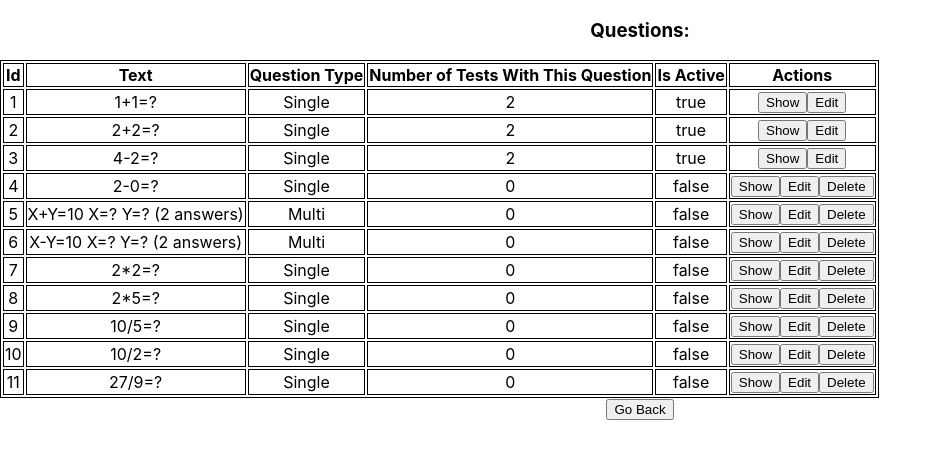
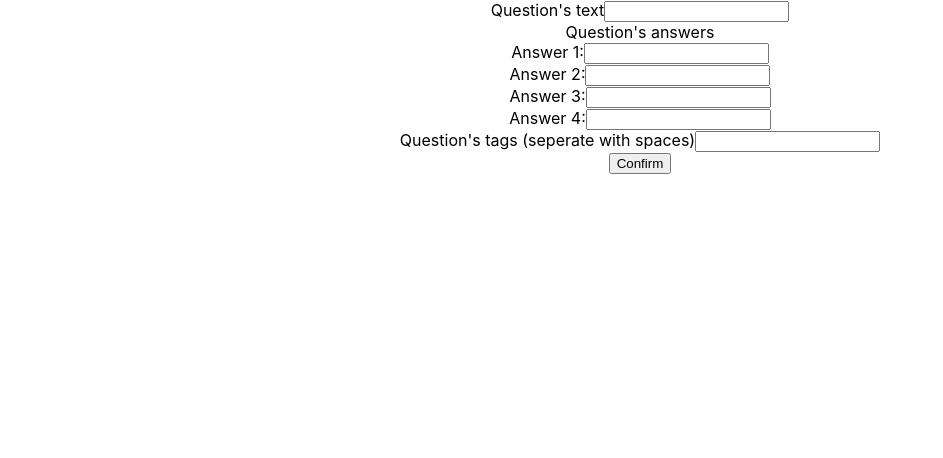
Before and after one commit to Yoav007/TestSystemSPA, a React (Create React App) app: page /manageQuestions/edit/1 in a window 1280 px wide. Shown: the top 458 px of the page, without its empty margins (0-943 px from the left). Built offline with nearby package versions, Linux system fonts and the light colour scheme; data requests are answered from the project's data file.

Commit message:
including eldad stuff

```diff
--- a/src/App.js
+++ b/src/App.js
@@ -1,29 +1,30 @@
 import logo from './logo.svg';
 import './App.css';
 import { MainMenu } from './components/mainMenu/mainMenu';
-import { Routes, Route} from 'react-router-dom';
+import { Routes, Route } from 'react-router-dom';
 import { ManageQuestions } from './components/manageQuestions/manageQuestions';
 import { ManageTests } from './components/manageTests/manageTests';
 import { ReportsMenu } from './components/reportsMenu/reportsMenu';
 import { ReportByTestMenu } from './components/reportByTestMenu/reportByTestMenu';
-import { ShowQuestion } from './components/showQuestion/showQuestion';
-import { CreateTest } from './components/createTest/createTest';
+import { ShowQuestion } from './components/manageQuestions/showQuestion/showQuestion';
+import { EditQuestion } from './components/manageQuestions/questionEditPage/editQuestion';
+import { CreateTest } from './components/manageTests/createTest/createTest';
 
 
 //hello
 function App() {
   return (
     <div className="App">
-    <Routes>
-      <Route path="/" element={<MainMenu/>}/>
-      <Route path="/manageQuestions/:id" element={<ManageQuestions/>}/>
-      <Route path="/manageQuestions/edit/:id" element={<ManageQuestions/>}/>
-      <Route path="/manageQuestions/show/:id" element={<ShowQuestion/>}/>
-      <Route path="/manageTests/:id" element={<ManageTests/>}/>
-      <Route path="/reports/:id" element={<ReportsMenu/>}/>
-      <Route path="/reports/byTest/:id" element={<ReportByTestMenu/>}/>
-      <Route path="/createTest/:id" element={<CreateTest/>}/>
-    </Routes>
+      <Routes>
+        <Route path="/" element={<MainMenu />} />
+        <Route path="/manageQuestions/:id" element={<ManageQuestions />} />
+        <Route path="/manageQuestions/edit/:id" element={<EditQuestion />} />
+        <Route path="/manageQuestions/show/:id" element={<ShowQuestion />} />
+        <Route path="/manageTests/:id" element={<ManageTests />} />
+        <Route path="/reports/:id" element={<ReportsMenu />} />
+        <Route path="/reports/byTest/:id" element={<ReportByTestMenu />} />
+        <Route path="/createTest/:id" element={<CreateTest />} />
+      </Routes>
     </div>
   );
 }
--- /dev/null
+++ b/src/components/manageQuestions/addQuestion/addQuestion.js
@@ -0,0 +1,3 @@
+export function AddQuestion(){
+
+}
--- a/src/components/manageQuestions/manageQuestions.js
+++ b/src/components/manageQuestions/manageQuestions.js
@@ -41,6 +41,7 @@ export function ManageQuestions() {
     }
     function editQuestion(id) {
         console.log("redirect to edit question");
+        navigate("/manageQuestions/edit/" + id)
     }
 
     if (questions.length == 0) return <h3>There are no questions in this topic</h3>
--- /dev/null
+++ b/src/components/manageQuestions/questionEditPage/editQuestion.js
@@ -0,0 +1,74 @@
+import { useEffect, useRef, useState } from "react";
+import { useParams } from "react-router-dom";
+import { QuestionService } from "../../../services/questionService";
+
+export function EditQuestion() {
+    const params = useParams();
+    const [question, setQuestion] = useState("");
+    const questionService = new QuestionService();
+
+    let text = useRef("");
+    let answersText = useRef([]);
+    let answersCorrect = useRef([]);
+    let tags = useRef("");
+
+    useEffect(() => {
+        questionService.getById(params.id)
+            .then(q => {
+                console.log(q);
+                setQuestion(q);
+            });
+    }, [])
+
+    function editQuestion() {
+        let textArr = [];
+        console.log("blah" + textArr.at(2));
+        console.log(answersText.current.values);
+        for (let index = 0; index < question.answers.length; index++) {
+            const ans = {
+                text: answersText.current.at(index),
+                isCorrect: answersCorrect.current.values()[index]
+            }
+            textArr.push(ans);
+        }
+        let myTags = tags.current.value.split(" ");
+
+        let editedQuestions = {
+            id: question.id,
+            text: text.current.value,
+            isSingle: question.isSingle,
+            topicId: question.topicId,
+            answers: textArr,
+            tags: myTags,
+            isActive: question.isActive
+        }
+        console.log(editedQuestions);
+    }
+
+    if (!question) return (
+        <p>Couldn't find question</p>
+    )
+    return (
+        <div>
+            <div>
+                <label>Question's text</label>
+                <input type="text" ref={text} />
+            </div>
+            <div>
+                <label>Question's answers</label>
+                {question.answers.map((answer, index) => {
+                    return <div key={index}>
+                        <label>Answer {index + 1}:</label>
+                        <input type="text" ref={answersText[index]} />
+                    </div>
+                })}
+            </div>
+            <div>
+                <label>Question's tags (seperate with spaces)</label>
+                <input type="text" ref={tags} />
+            </div>
+            <button onClick={() => editQuestion()}>Confirm</button>
+        </div>
+    )
+
+}
--- a/src/components/showQuestion/showQuestion.js
+++ b/src/components/manageQuestions/showQuestion/showQuestion.js
@@ -1,7 +1,7 @@
 import { useEffect, useState } from "react";
 import { useNavigate, useParams } from "react-router-dom";
-import { QuestionService } from "../../services/questionService";
-import TopicService from "../../services/topicService";
+import { QuestionService } from "../../../services/questionService";
+import TopicService from "../../../services/topicService";
 import './showQuestion.scss'
 
 export function ShowQuestion() {
--- /dev/null
+++ b/src/components/manageTests/createTest/createTest.js
@@ -0,0 +1,119 @@
+import { useRef, useState, useEffect } from 'react';
+import { useNavigate, useParams } from 'react-router-dom';
+import { QuestionService } from '../../services/questionService';
+import { TestService } from '../../services/testService';
+import TopicService from '../../services/topicService';
+import './createTest.scss';
+
+export function CreateTest() {
+
+    const testService = new TestService();
+    const questionsService = new QuestionService();
+    //const topicService = new TopicService();
+    const params = useParams();
+    const [allQuestions, setAllQuestions] = useState([]);
+    //const [topics, setTopics] = useState([]);
+    const [questions, setQuestions] = useState([]);
+    const navigate = useNavigate();
+    let testName = useRef("");
+    let introText = useRef("");
+    let passingGrade = useRef(0);
+
+    useEffect(() => {
+        questionsService.get().then(data => {
+            if (data) {
+                let result = data.filter(q => q.topicId == params.id);
+                console.log(result);
+                setAllQuestions(result);
+            }
+        });
+
+        // topicService.get().then(data => {
+        //     if (data) {
+        //         let result = data.filter(t=> t.topicId == params.id);
+        //         setTopics(result);
+        //     }
+        // });
+    }, [params.id]);
+
+    function addToTest(id){
+        let coppy = questions;
+        let selectedQ = allQuestions.find(x => x.id==id);
+
+        if (!questions.includes(selectedQ)){
+            coppy.push(selectedQ);
+        }
+        else{
+            coppy = coppy.filter(q=> q.id != id);
+        }
+        console.log(coppy);
+        setQuestions(coppy);
+        console.log(questions);
+    }
+
+    function back(){
+        navigate("/manageTests/" + params.id)
+    }
+
+    function addTest() {
+        const test = {
+            name: testName.current.value,
+            intro: introText.current.value,
+            passGrade: passingGrade.current.value,
+            version: 1,
+            isActive: false,
+            questionsIdCollection: questions.current.value,
+            topicId: params.id
+        }
+        testService.post(test);
+        navigate("/manageTests/" + params.id)
+    }
+
+    return (
+        <div className='createTest'>
+            <h2>Create new test</h2>
+            <div>
+                <label>
+                    Name:
+                    <input type="text" ref={testName} />
+                </label>
+            </div>
+            <br />
+            <div>
+                <label>
+                    Introdaction to the test:
+                    <input textarea="true" ref={introText} />
+                </label>
+            </div>
+            <br />
+            <div>
+                <label>
+                    Passing grade:
+                    <input type="number" placeholder='numbers only' ref={passingGrade} />
+                </label>
+            </div>
+            <br />
+            <div>
+                <h2>qustions (click to add the question to the test)</h2>
+                <table className='table'>
+                    <thead>
+                        <tr>
+                            <th>question</th>
+                        </tr>
+                    </thead>
+                    <tbody>
+                    {allQuestions.map((question) =>
+                                <tr key={question.id} onClick={()=> addToTest(question.id)}>
+                                   <td>{question.text}</td>
+                                </tr>)}
+                    </tbody>
+                </table>
+
+            </div>
+            <div>
+            <button onClick={addTest}>add Test</button>
+            <button onClick={()=>back()}>back</button>
+            </div>
+        </div>
+    )
+}
--- /dev/null
+++ b/src/components/manageTests/createTest/createTest.scss
@@ -0,0 +1,8 @@
+.table{
+    align-items: center;
+}
+
+.createTest{
+    align-items: center;
+    display: block;
+}
```
Also changed, not shown: src/components/manageQuestions/addQuestion/addQuestion.scss (added), src/components/manageQuestions/questionEditPage/editQuestion.scss (added), src/components/manageQuestions/showQuestion/showQuestion.scss (renamed from src/components/showQuestion/showQuestion.scss).
